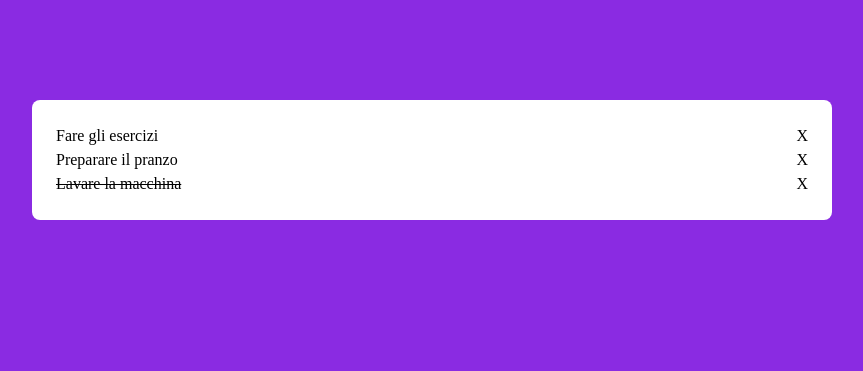
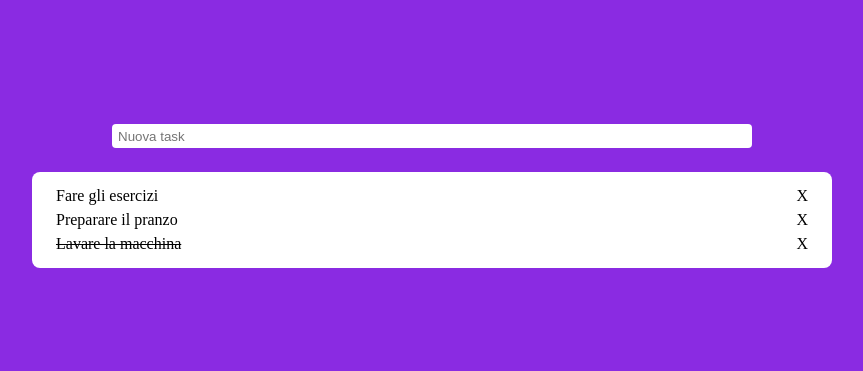
Before and after one commit to DomenicoDeSalvo/Vue-To-Do-List, a plain HTML site: page index.html in a window 1280 px wide. Shown: the whole page, without its empty margins (208-1071 px from the left). Drawn offline with nearby package versions, Linux system fonts and the light colour scheme.

Commit message:
Added layout for a new task bar

```diff
--- a/css/style.css
+++ b/css/style.css
@@ -26,13 +26,33 @@ main section{
     padding: 100px;
 }
 
+/* NEW TASK BAR */
+.new_task{
+    text-align: center;
+    margin: 24px 0;
+}
+
+.new_task input{
+    width: 80%;
+    height: 24px;
+    border-radius: 4px;
+    border: none;
+    padding: 0 6px;
+
+}
+
+.new_task input:focus-visible{
+    outline: none;
+}
+
+/* TASKS */
 .card{
     background-color: white;
     border-radius: 8px;
 }
 
 .list{
-    padding: 24px;
+    padding:12px 24px;
 }
 
 .done{
--- a/index.html
+++ b/index.html
@@ -16,6 +16,11 @@
         <!-- MAIN -->
         <main>
             <section class="container">
+                <!-- NEW TASK BAR -->
+                <div class="new_task">
+                    <input type="text" placeholder="Nuova task">
+                </div>
+                <!-- TASKS -->
                 <div class="card">
                     <ul class="list">
                         <li
--- a/js/app.js
+++ b/js/app.js
@@ -4,7 +4,7 @@ const {createApp} = Vue;
 createApp({
     data() {
         return{
-            done: false,
+            // Array contente le task
             tasks:[
                 {
                     text: 'Fare gli esercizi',
```
